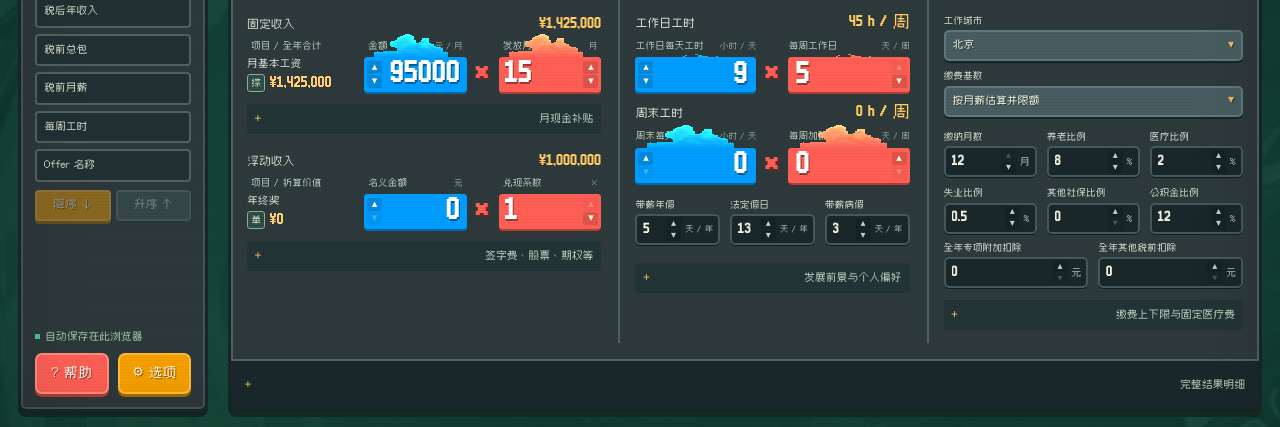
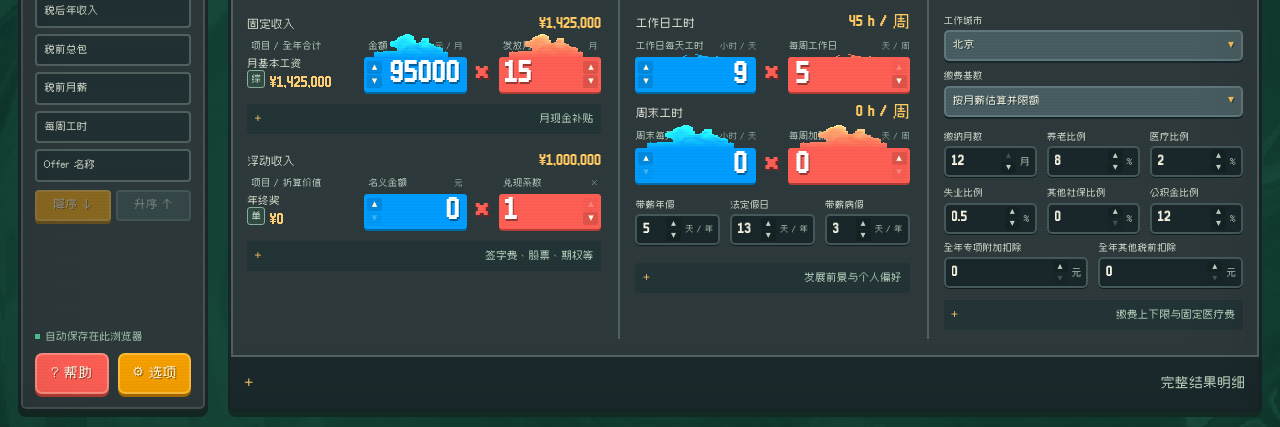
Before and after one commit to JustinWCola/offer_calculator, a React (Vite) app: page / in a window 1280 px wide. Shown: the part 370-797 px from the top of the page. Built offline with nearby package versions, Linux system fonts and the light colour scheme.

Commit message:
Align tax outlines with amount glyphs and enlarge detail toggle

```diff
--- a/src/styles.css
+++ b/src/styles.css
@@ -669,7 +669,7 @@ body::before{animation:none}
 @media(max-width:800px){}
 .income-item-name{display:block}.income-item-title{display:block;font-size:10px;line-height:14px}
 .income-item-total{display:flex;align-items:flex-end;gap:5px;margin-top:3px;min-width:0}
-.income-item-total output{margin:0;min-width:0;line-height:18px}.income-item-total .tax-symbol{width:18px;height:18px;min-width:18px;font-size:9px;flex:none;box-shadow:none}
+.income-item-total output{margin:0;min-width:0;line-height:18px}.income-item-total .tax-symbol{width:18px;height:18px;min-width:18px;font-size:9px;flex:none;box-shadow:none;transform:translateY(-4px)}
 /* Shared action palettes; score colors and rating tiers remain separate. */
 :root{--action-yellow:#f6a000;--action-yellow-border:#ffbe39;--action-yellow-shadow:#a66a00;--action-yellow-hover:#ffb21e;--action-red:#fe5f55;--action-red-border:#ff8f80;--action-red-shadow:#b43d35;--action-red-hover:#ff796c;--action-green:#318b73;--action-green-border:#75bea0;--action-green-shadow:#245448}
 .primary-button,.options-button,.summary-actions .reset-offer,.sort-modes button[aria-pressed=true],.sort-rule-list button[aria-pressed=true],.sort-direction button[aria-pressed=true]{background:var(--action-yellow);border-color:var(--action-yellow-border);color:#fff4dc;box-shadow:0 3px var(--action-yellow-shadow);text-shadow:1px 1px #925c00}
@@ -681,7 +681,7 @@ body::before{animation:none}
 .brand-mark img{width:40px;height:40px;image-rendering:pixelated}.slot-art img{width:38px;height:38px;image-rendering:pixelated}
 @media(max-width:800px){.sidebar .brand-mark{width:28px;height:28px}.brand-mark img{width:28px;height:28px}.slot-art img{width:30px;height:30px}}
 /* Full-width result band, sibling to the input scroller and matching the summary. */
-.result-details .fold-content{padding:0}.result-details .fold-toggle{width:100%;background:transparent;border:0;border-radius:0;box-shadow:none;margin:0;padding:4px 0}
+.result-details .fold-content{padding:0}.result-details .fold-toggle{width:100%;background:transparent;border:0;border-radius:0;box-shadow:none;margin:0;padding:4px 0;font-size:13px;line-height:20px}
 .result-details .fold-content:not([hidden])+.fold-toggle{margin-top:14px;padding-top:10px;border-top:1px solid #365057}
 .result-details .text-results{grid-template-columns:repeat(2,minmax(0,1fr));gap:6px 25px}
 @media(max-width:800px){.result-details .text-results{grid-template-columns:1fr}}
```
